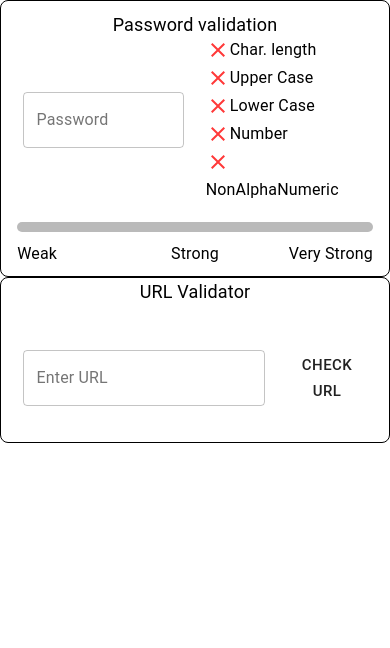
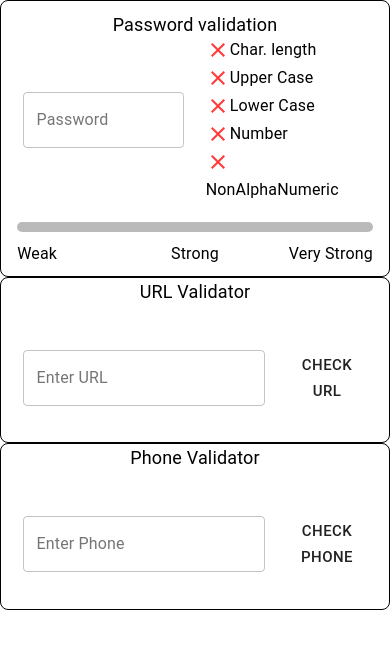
Before and after one commit to nlister-makor/enigma_x_utils_sandbox, a React (Create React App) app: page / in a window 390 px wide. Shown: the top 648 px of the page. Built offline with nearby package versions, Linux system fonts and the light colour scheme.

Commit message:
phone validator

```diff
--- a/src/App.js
+++ b/src/App.js
@@ -1,16 +1,18 @@
-import { Grid } from '@material-ui/core';
-import './App.css';
-import Password from './Components/Password';
-import UrlValidation from './Components/UrlValidation';
+import { Grid } from '@material-ui/core'
+import './App.css'
+import Password from './Components/Password'
+import UrlValidation from './Components/UrlValidation'
+import PhoneValidation from './Components/PhoneValidation'
 function App() {
   return (
     <div>
-      <Grid container style={{ display: 'flex' }} direction="column">
+      <Grid container style={{ display: 'flex' }} direction='column'>
         <Password />
         <UrlValidation />
+        <PhoneValidation />
       </Grid>
     </div>
-  );
+  )
 }
 
-export default App;
+export default App
--- /dev/null
+++ b/src/Components/PhoneValidation.js
@@ -0,0 +1,58 @@
+import React from 'react';
+import { Button, Grid, TextField, Typography } from '@material-ui/core'
+import { Alert } from '@material-ui/lab'
+
+import { phoneNumberFormatter } from 'enigma-x-utilities'
+
+import { useEffect, useState } from 'react'
+const PhoneValidation = () => {
+  const [phone, setPhone] = useState('')
+  const [formattedPhone, setFormattedPhone] = useState(undefined)
+  const [message, setMessage] = useState('')
+  const [success, setSuccess] = useState(undefined)
+  const CheckPhone = () => {
+    const response = phoneNumberFormatter(phone)
+    if (response.success) {
+      setMessage(response.message)
+      setFormattedPhone(response.data)
+      setSuccess(response.success)
+    } else {
+      setMessage(response.message)
+      setSuccess(response.success)
+    }
+  }
+  useEffect(() => {}, [phone])
+  return (
+    <Grid item xs={12} lg={3} style={{ borderRadius: 8, borderRadius: 8, border: '1px solid black' }}>
+      <Grid container alignItems='center' justifyContent='space-evenly'>
+        <Grid item xs={12}>
+          <Typography style={{textAlign: 'center', fontSize : 18}}>Phone Validator</Typography>
+        </Grid>
+        <Grid item xs={8} style={{ paddingBlock: '5%' }}>
+          {success == true ? <Alert severity='success'>{message}</Alert> : success == false && <Alert severity='error'>{message}</Alert>}
+          {formattedPhone && <h3> Phone: {formattedPhone}</h3>}
+        </Grid>
+        <Grid item xs={5}>
+          <TextField
+            id='outlined-basic'
+            label='Enter Phone'
+            variant='outlined'
+            style={{ width: '150%' }}
+            onChange={(e) => {
+              setPhone(e.target.value)
+            }}
+          />
+        </Grid>
+        <Grid item xs={5}>
+          <Button style={{ marginLeft: '50%' }} size='large' onClick={(e) => CheckPhone(e)}>
+            Check Phone
+          </Button>
+          <Grid container></Grid>
+        </Grid>
+        <Grid item xs={11} style={{ paddingTop: 30 }}></Grid>
+      </Grid>
+    </Grid>
+  );
+};
+
+export default PhoneValidation;
```
Also changed, not shown: 1 other file (tests, documents, lock files or other folders).
